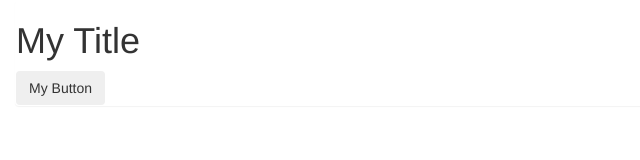
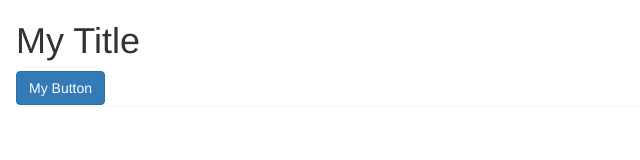
Before and after one commit to tourist-trace/tourist-trace.github.io, a plain HTML site: page index.html in a window 1280 px wide. Shown: the whole page, without its empty margins (0-640 px from the left). Drawn offline with nearby package versions, Linux system fonts and the light colour scheme.

Commit message:
Update index.html

```diff
--- a/index.html
+++ b/index.html
@@ -23,7 +23,7 @@
     <div class="container-fluid main">
       <div class="panel">
         <h1>My Title</h1>
-        <button class="btn btn--primary">My Button</button>
+        <button class="btn btn-raised btn-primary">My Button</button>
       </div>
     </div>
 
```
